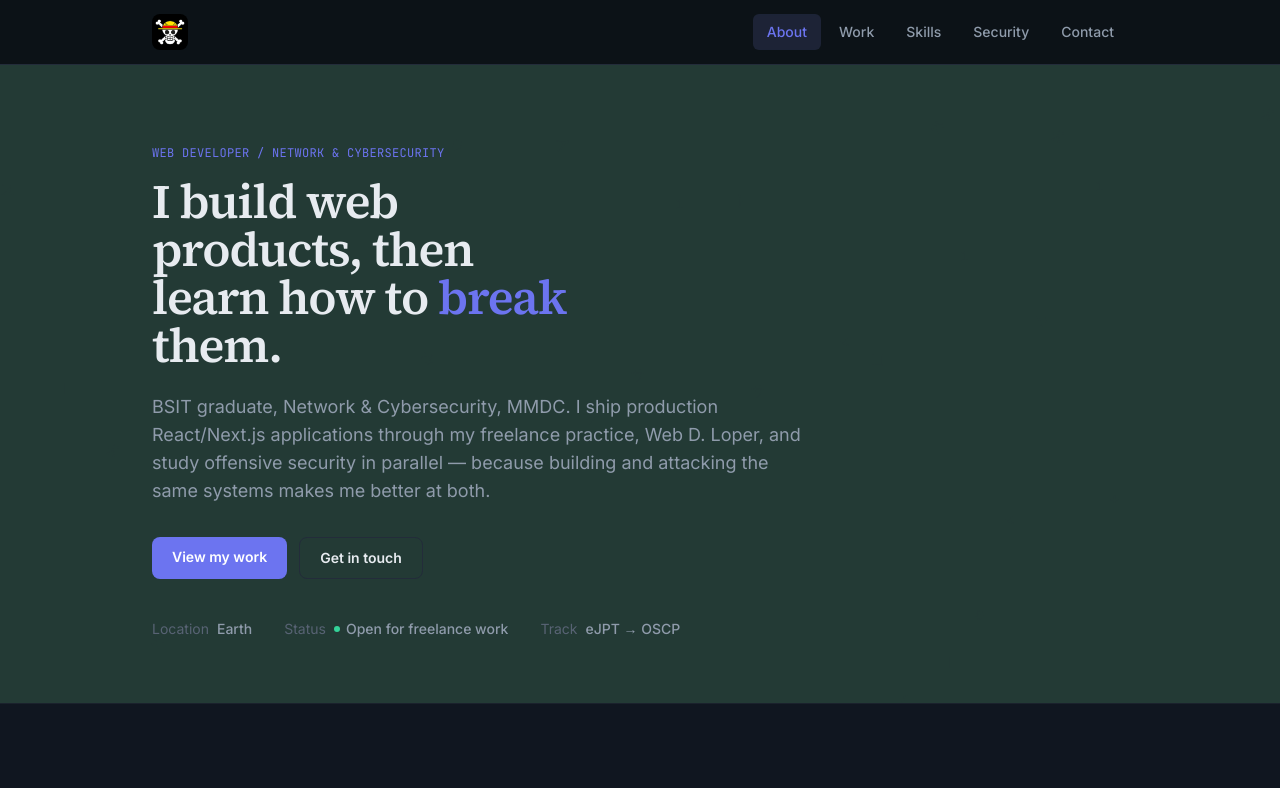
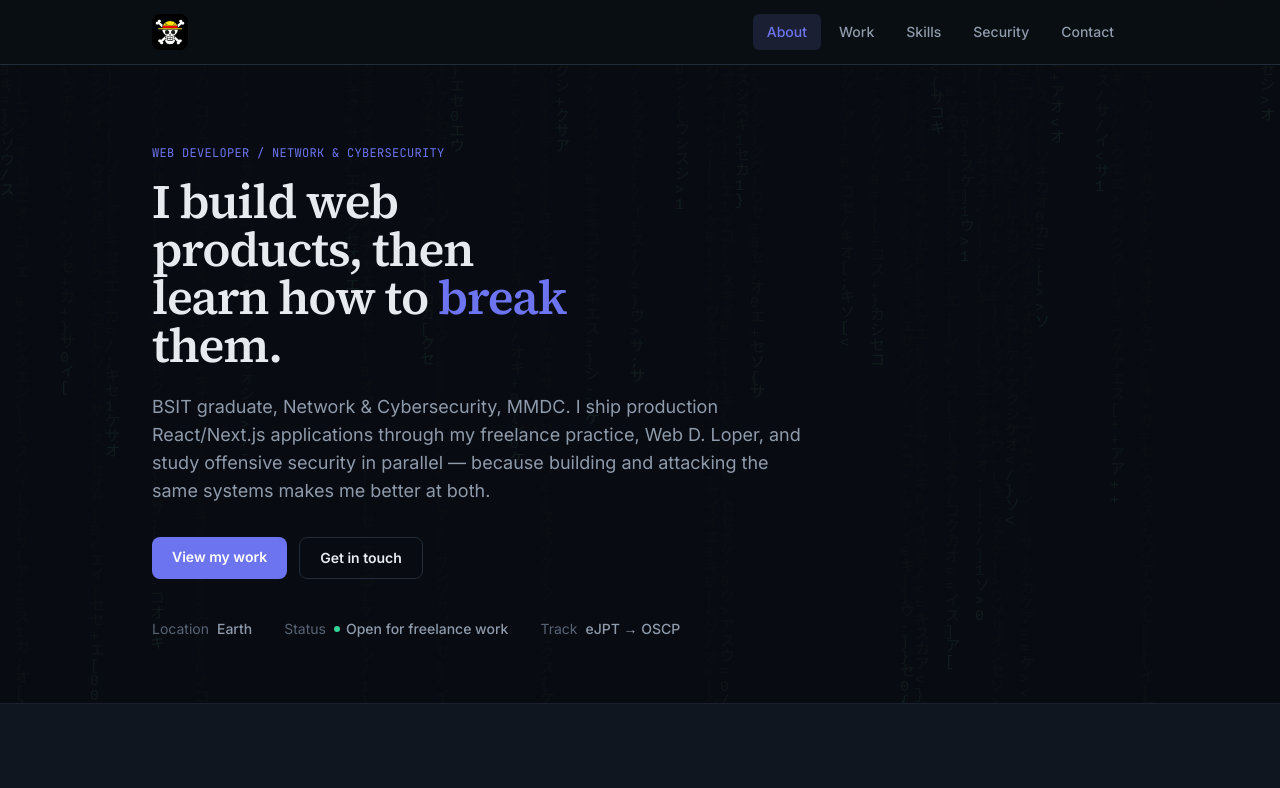
Before and after one commit to emaniebo420/Web-D.-Loper, a React (Vite) app: page / in a window 1280 px wide. Shown: the top 788 px of the page. Built offline with nearby package versions, Linux system fonts and the light colour scheme.

Commit message:
Update CodeRain.jsx

```diff
--- a/src/components/CodeRain.jsx
+++ b/src/components/CodeRain.jsx
@@ -52,10 +52,10 @@ export default function CodeRain() {
       if (time - lastTime < frameDelay) return
       lastTime = time
 
-      ctx.fillStyle = 'rgba(125, 211, 176, 0.35)'
+      ctx.fillStyle = 'rgba(11, 13, 14, 0.15)'
       ctx.fillRect(0, 0, canvas.width, canvas.height)
 
-      ctx.fillStyle = 'rgba(125, 211, 176, 0.35)' // accent green, low alpha
+      ctx.fillStyle = 'rgba(100, 220, 160, 0.35)' // accent green, slightly more vivid
       ctx.font = `${fontSize}px monospace`
 
       for (let i = 0; i < columns.length; i++) {
```
